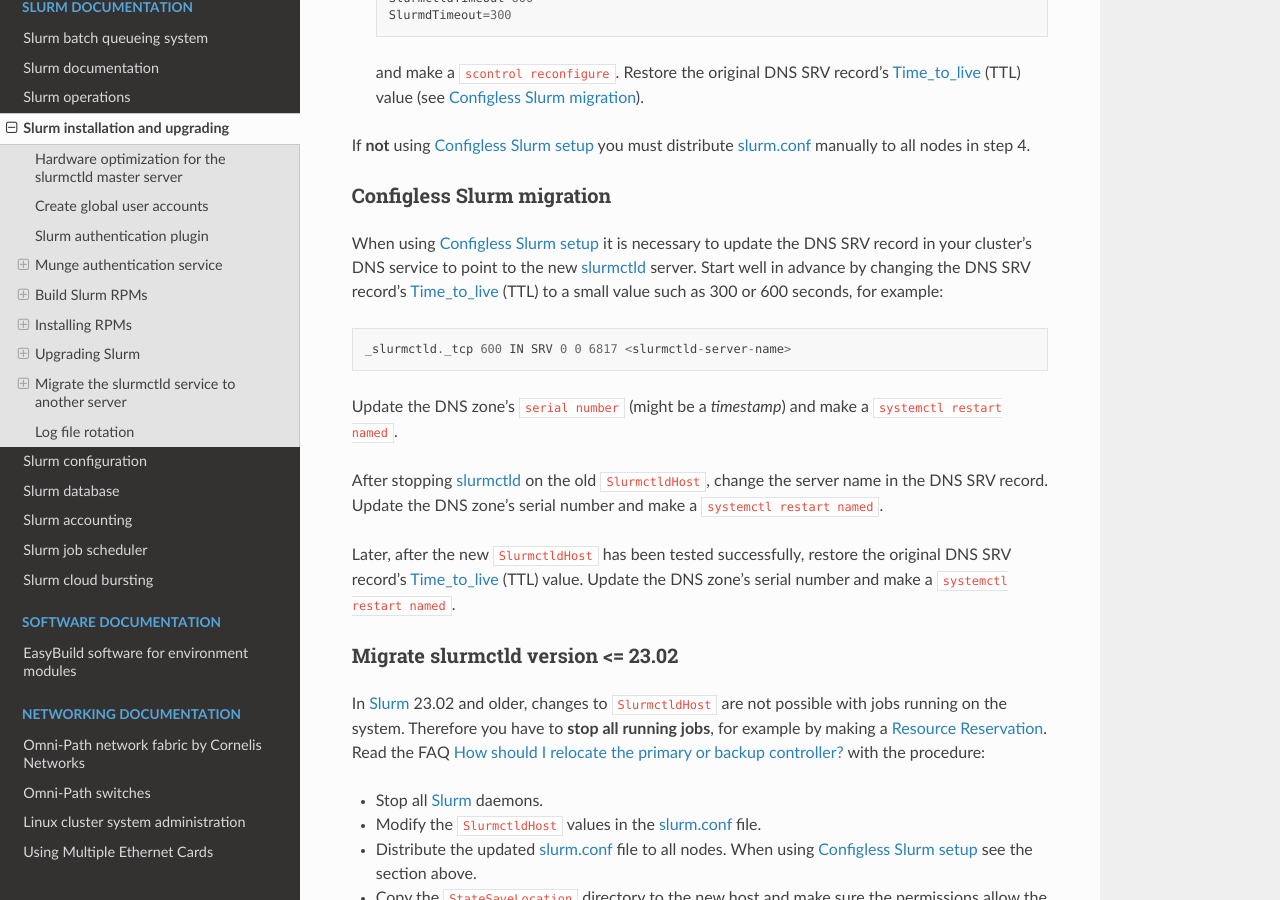
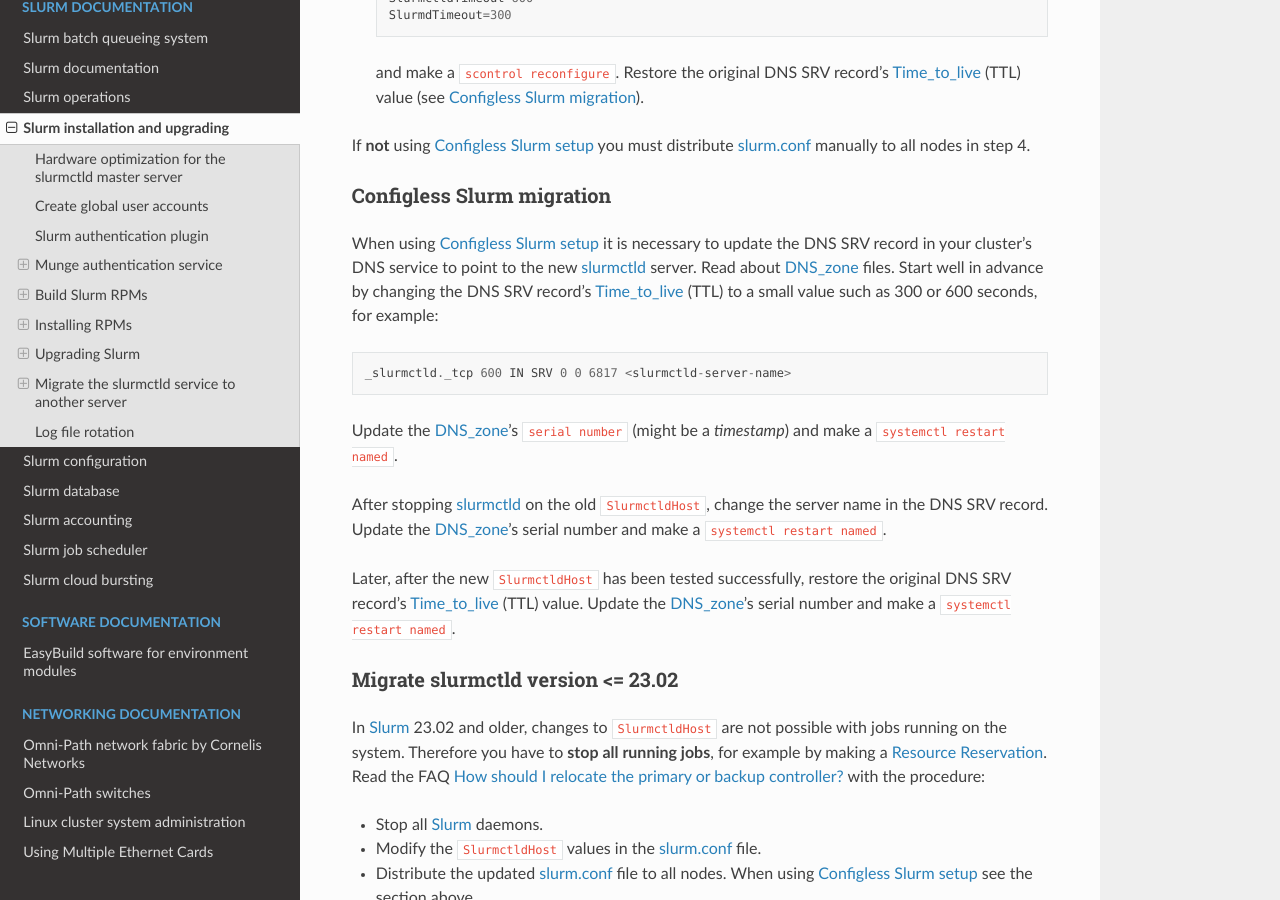
Before and after one commit to OleHolmNielsen/Niflheim_system, a Sphinx documentation site: the page built from docs/Slurm_installation.rst, in a window 1280 px wide and 900 px high, scrolled down 21677 px. Built offline with Sphinx 7.4.7 and the Read the Docs theme 2.0.0, drawn with Linux system fonts in a browser that asks for light colours.

Commit message:
Link to DNS zone page

```diff
--- a/docs/Slurm_configuration.rst
+++ b/docs/Slurm_configuration.rst
@@ -80,7 +80,7 @@
 Testing configless setup
 ........................
 
-The slurmctld_ server information can preferably be provided in a DNS SRV_ record for your DNS zone,
+The slurmctld_ server information can preferably be provided in a DNS SRV_ record for your DNS_zone_,
 pointing to port 6817 on your slurmctld_ server(s) and with a suggested Time_to_live_ (TTL) of 3600 seconds::
 
   _slurmctld._tcp 3600 IN SRV 10 0 6817 slurm-backup
@@ -96,6 +96,7 @@
   host -t SRV _slurmctld._tcp.`dnsdomainname`
 
 .. _configless: https://slurm.schedmd.com/configless_slurm.html
+.. _DNS_zone: https://en.wikipedia.org/wiki/Zone_file
 .. _SRV: https://en.wikipedia.org/wiki/SRV_record
 .. _Time_to_live: https://en.wikipedia.org/wiki/Time_to_live
 
--- a/docs/Slurm_installation.rst
+++ b/docs/Slurm_installation.rst
@@ -951,20 +951,22 @@
 --------------------------
 
 When using :ref:`configless-slurm-setup` it is necessary to update the DNS SRV record in your cluster's DNS service to point to the new slurmctld_ server.
+Read about DNS_zone_ files.
 Start well in advance by changing the DNS SRV record's Time_to_live_ (TTL) to a small value such as 300 or 600 seconds, for example::
 
   _slurmctld._tcp 600 IN SRV 0 0 6817 <slurmctld-server-name>
 
-Update the DNS zone's ``serial number`` (might be a *timestamp*) and make a ``systemctl restart named``.
+Update the DNS_zone_'s ``serial number`` (might be a *timestamp*) and make a ``systemctl restart named``.
 
 After stopping slurmctld_ on the old ``SlurmctldHost``,
 change the server name in the DNS SRV record.
-Update the DNS zone's serial number and make a ``systemctl restart named``.
+Update the DNS_zone_'s serial number and make a ``systemctl restart named``.
 
 Later, after the new ``SlurmctldHost`` has been tested successfully, restore the original DNS SRV record's Time_to_live_ (TTL) value.
-Update the DNS zone's serial number and make a ``systemctl restart named``.
+Update the DNS_zone_'s serial number and make a ``systemctl restart named``.
 
 .. _Time_to_live: https://en.wikipedia.org/wiki/Time_to_live
+.. _DNS_zone: https://en.wikipedia.org/wiki/Zone_file
 
 Migrate slurmctld version <= 23.02
 ------------------------------------
```
